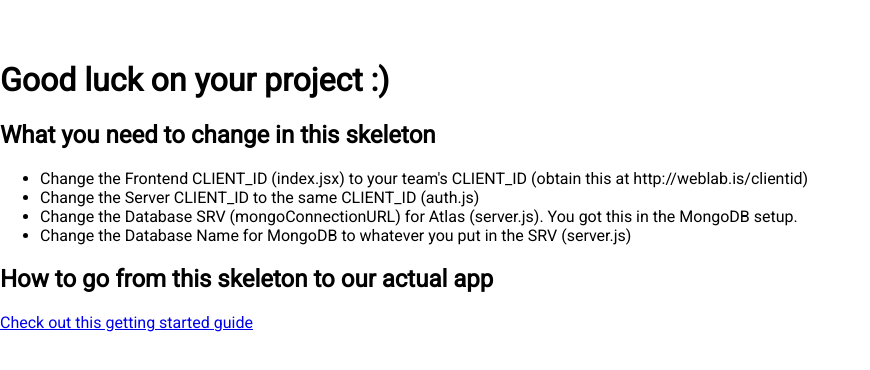
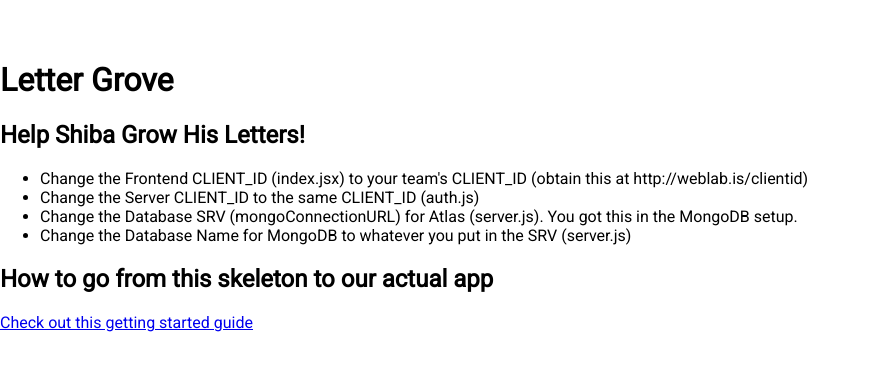
Before and after one commit to thomas-cong/LetterGrove, a React (Vite) app in the folder LetterGrove/: page / in a window 1280 px wide. Shown: the top 370 px of the page, without its empty margins (0-870 px from the left). Built offline with nearby package versions, Linux system fonts and the light colour scheme; no server answers.

Commit message:
Changed the first two headers of the home page. mainly done to just test out git

```diff
--- a/LetterGrove/client/src/components/pages/Skeleton.jsx
+++ b/LetterGrove/client/src/components/pages/Skeleton.jsx
@@ -21,8 +21,8 @@
       ) : (
         <GoogleLogin onSuccess={handleLogin} onError={(err) => console.log(err)} />
       )}
-      <h1>Good luck on your project :)</h1>
-      <h2> What you need to change in this skeleton</h2>
+      <h1>Letter Grove</h1>
+      <h2>Help Shiba Grow His Letters!</h2>
       <ul>
         <li>
           Change the Frontend CLIENT_ID (index.jsx) to your team's CLIENT_ID (obtain this at
```
